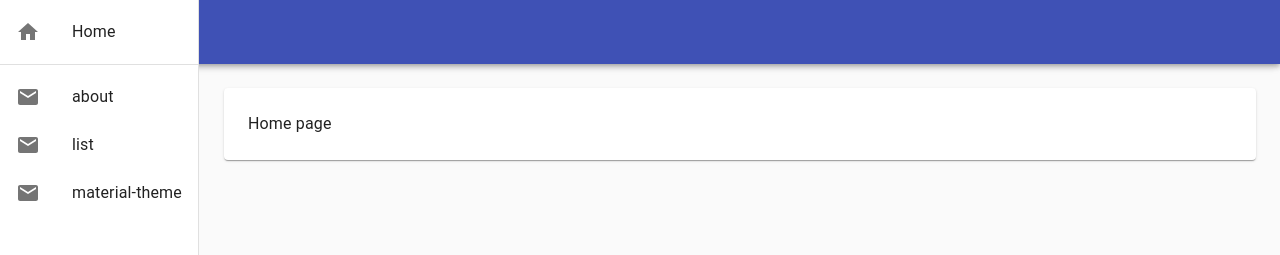
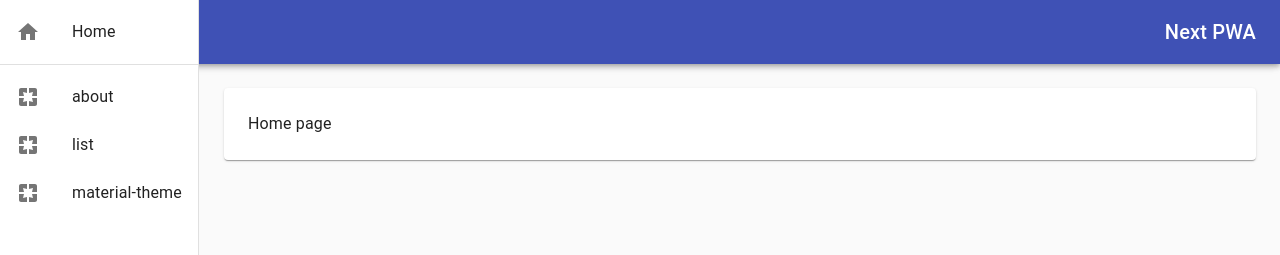
Before and after one commit to vanderleisilva/next-pwa, a Next.js app: page / in a window 1280 px wide. Shown: the top 255 px of the page. Built offline with nearby package versions, Linux system fonts and the light colour scheme.

Commit message:
add PWA basic functionality

```diff
--- a/components/container/index.tsx
+++ b/components/container/index.tsx
@@ -3,9 +3,7 @@ import {
   Container,
   AppBar,
   Toolbar,
-  IconButton,
   Typography,
-  Button,
   CssBaseline,
   Drawer,
   List,
@@ -13,28 +11,28 @@ import {
   ListItemIcon,
   ListItemText,
   Divider,
-  Paper
+  Paper,
+  makeStyles,
+  Theme,
+  createStyles
 } from "@material-ui/core";
 
 import Link from "next/link";
 
-import MenuIcon from "@material-ui/icons/Menu";
-import MailIcon from "@material-ui/icons/Mail";
+import PagesIcon from "@material-ui/icons/Pages";
 import HomeIcon from "@material-ui/icons/Home";
 
 const pages = ["about", "list", "material-theme"];
 
-const Index: FunctionComponent = ({ children }) => (
+const Index: FunctionComponent = ({ children }) => {
+  const classes = useStyles();
+  return (
     <Container>
-    <Paper style={{ marginLeft: 8 * 25, marginTop: 8 * 11, padding: 8 * 3 }}>
+      <Paper className={classes.paper}>
         <CssBaseline />
         <AppBar position="fixed">
-        <Toolbar>
-          <IconButton edge="start" color="inherit" aria-label="menu">
-            <MenuIcon />
-          </IconButton>
-          <Typography variant="h6" children="News" />
-          <Button color="inherit" children="Login" />
+          <Toolbar className={classes.toolbar}>
+            <Typography variant="h6" children="Next PWA" />
           </Toolbar>
         </AppBar>
 
@@ -52,7 +50,7 @@ const Index: FunctionComponent = ({ children }) => (
             {pages.map(text => (
               <Link key={text} href={`/${text}`}>
                 <ListItem button>
-                <ListItemIcon children={<MailIcon />} />
+                  <ListItemIcon children={<PagesIcon />} />
                   <ListItemText primary={text} />
                 </ListItem>
               </Link>
@@ -64,5 +62,19 @@ const Index: FunctionComponent = ({ children }) => (
       </Paper>
     </Container>
   );
+};
+
+const useStyles = makeStyles((theme: Theme) =>
+  createStyles({
+    paper: {
+      marginLeft: theme.spacing(25),
+      marginTop: theme.spacing(11),
+      padding: theme.spacing(3)
+    },
+    toolbar: {
+      justifyContent: 'flex-end'
+    }
+  })
+);
 
 export default Index;
--- a/next.config.js
+++ b/next.config.js
@@ -1,3 +1,7 @@
 const withPWA = require("next-pwa");
 
-module.exports = withPWA({});
+module.exports = withPWA({
+  pwa: {
+    dest: "public"
+  }
+});
```
Also changed, not shown: 1 other file (tests, documents, lock files or other folders). Lines whose indentation alone changed are shown as unchanged.
